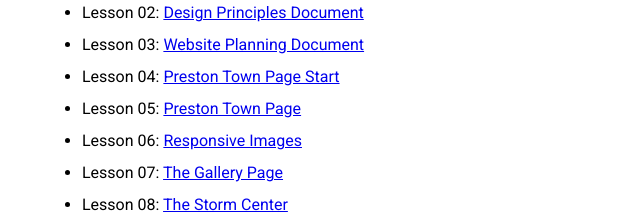
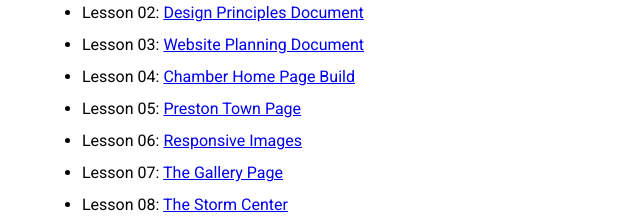
Before and after one commit to gaydeym/wdd230, a plain HTML site: page index.html in a window 1280 px wide. Shown: the part 305-529 px from the top of the page, 158-798 px from the left. Drawn offline with Linux system fonts and the light colour scheme.

Commit message:
link added

```diff
--- a/index.html
+++ b/index.html
@@ -24,7 +24,7 @@
             <li>Lesson 01: <a href="#">Course Assignment Portal</a></li>
             <li>Lesson 02: <a href="lesson2/design-principles.html">Design Principles Document</a></li>
             <li>Lesson 03: <a href="lesson3/index.html">Website Planning Document</a></li>
-            <li>Lesson 04: <a href="#">Preston Town Page Start</a></li>
+            <li>Lesson 04: <a href="chamber/index.html">Chamber Home Page Build</a></li>
             <li>Lesson 05: <a href="#">Preston Town Page</a></li>
             <li>Lesson 06: <a href="#">Responsive Images</a></li>
             <li>Lesson 07: <a href="#">The Gallery Page</a></li>
```
